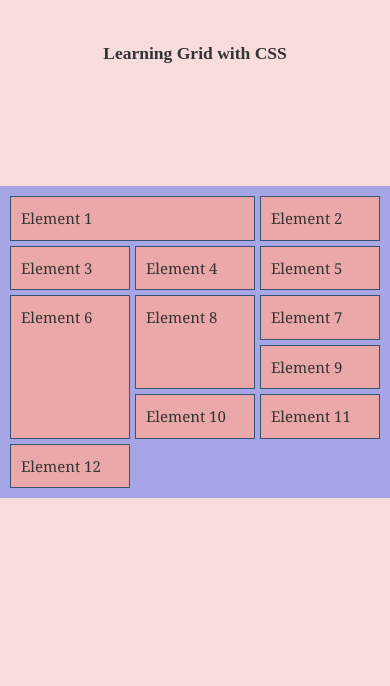
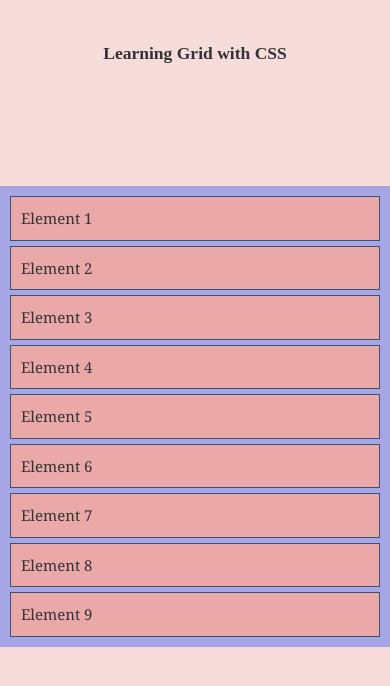
Before and after one commit to Persistent-A/WebDesign, a plain HTML site: page Classwork/css_grid/index.html in a window 390 px wide. Drawn offline with Linux system fonts and the light colour scheme.

Commit message:
resposnsive page

```diff
--- a/Classwork/css_grid/index.html
+++ b/Classwork/css_grid/index.html
@@ -28,9 +28,9 @@
         <div class="element">Element 7</div>
         <div class="element">Element 8</div>
         <div class="element">Element 9</div>
-        <div class="element">Element 10</div>
+        <!-- <div class="element">Element 10</div>
         <div class="element">Element 11</div>
-        <div class="element">Element 12</div>
+        <div class="element">Element 12</div> -->
 
     </div>
     <div> </div>
--- a/Classwork/css_grid/style.css
+++ b/Classwork/css_grid/style.css
@@ -54,7 +54,7 @@ body{
 
 .element:nth-of-type(1){
     /* grid-column-start: 1;
-    grid-column-end: 3; */
+    grid-column-end: 3;  */
     grid-column:1/3;
 }
 
@@ -62,6 +62,21 @@ body{
     grid-row: 3/6
 }
 
-.element:nth-of-type(8){
+/* .element:nth-of-type(8){
     grid-row: 3/5
+} */
+
+@media(max-width:500px){
+    /* which elements needs to be changed. */
+    .container{
+        grid-template-columns: 1fr; /*to scale the fractions in one fraction.*/
+    }
+    .element:nth-of-type(1){
+        grid-column:1;
+
+    }
+    .element:nth-of-type(6){
+        grid-column: 1; /* is same as 1/2*/
+        grid-row: 6;
+    }
 }
```
